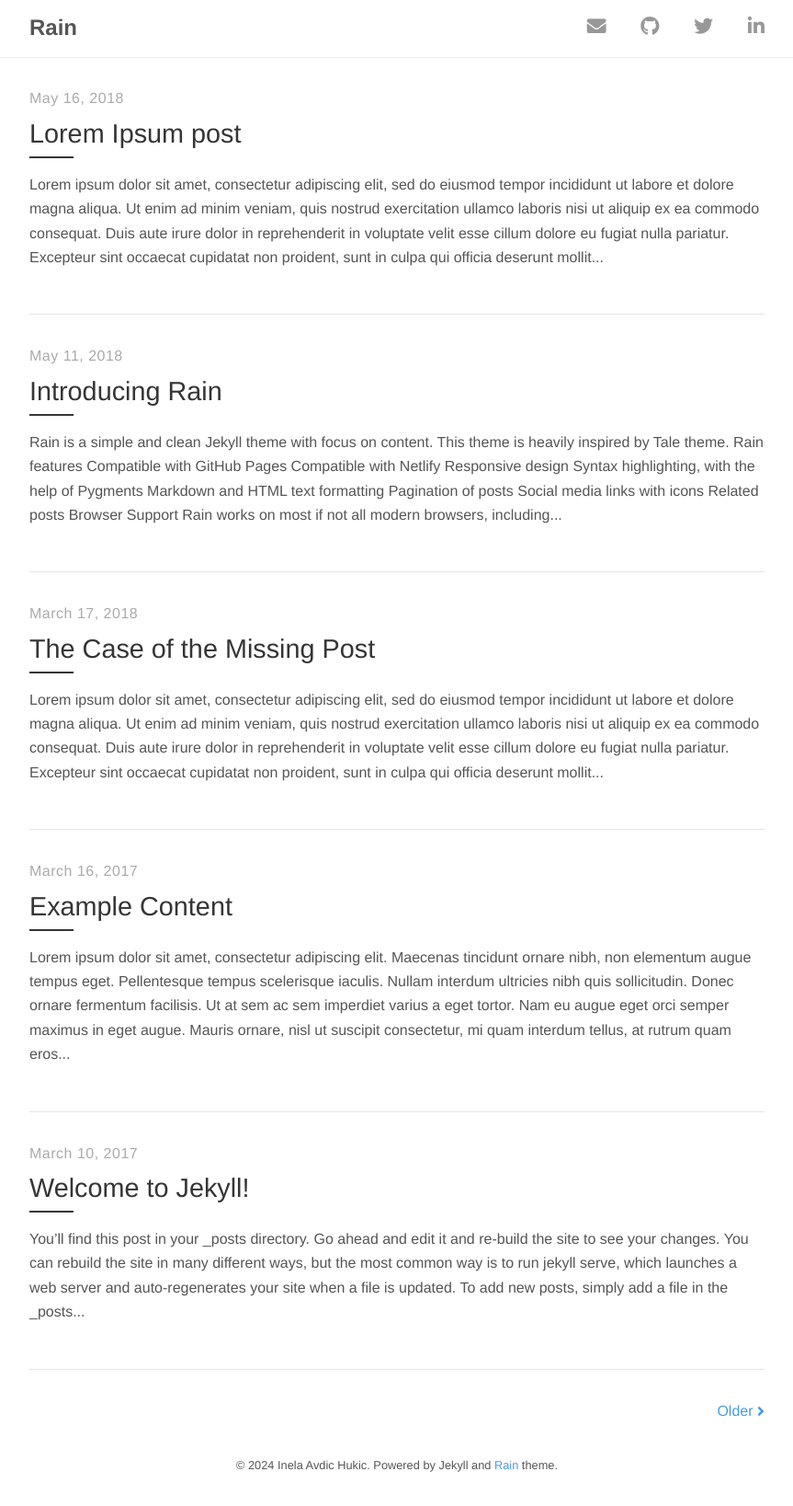
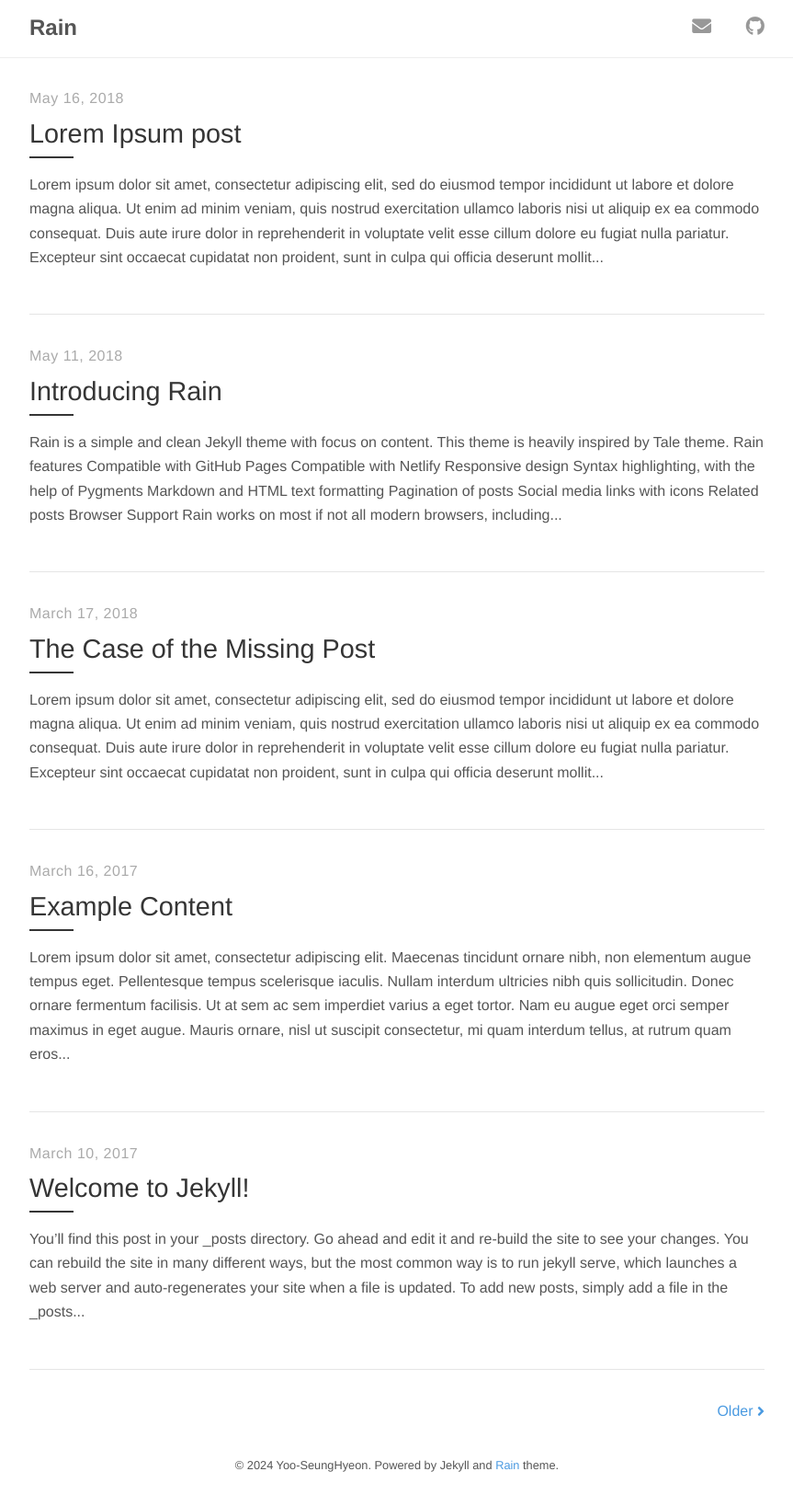
Before and after one commit to Yoo-SeungHyeon/Yoo-SeungHyeon.github.io, a Jekyll site: the page built from index.html, in a window 1280 px wide. Shown: the whole page at 92% size, without its empty margins (208-1071 px from the left). Built offline with Jekyll 4.4.1, drawn with Linux system fonts in a browser that asks for light colours; nearby versions of some CDN libraries; the list of posts is cut into pages by our own code.

Commit message:
change config

```diff
--- a/_config.yml
+++ b/_config.yml
@@ -1,13 +1,13 @@
 # Site settings
 title:          Rain
 description:    "Rain is a simple and clean Jekyll theme with focus on content."
-url:            https://github.com/inelaah/rain
+url:            https://github.com/Yoo-SeungHyeon
 
 # Author
 author:
-  name:         Inela Avdic Hukic
-  email:        inelaah@gmail.com
-  url:          https://inelaah.com
+  name:         Yoo-SeungHyeon
+  email:        effort-result@naver.com
+  url:          https://yooseunghyeon.kr
 
 # Build settings
 markdown:       kramdown
@@ -34,7 +34,7 @@ related_posts_section:
 
 # Links to social media
 social:
-  email: inelaah@gmail.com
-  github: https://github.com/inelaah
-  twitter: https://twitter.com
-  linkedin: https://ba.linkedin.com/in/inela-avdic-hukic-322354131
+  email: effort-result@naver.com
+  github: https://github.com/Yoo-SeungHyeon
+  twitter:
+  linkedin:
--- a/_layouts/default.html
+++ b/_layouts/default.html
@@ -16,12 +16,6 @@
           {% if site.social.github %}
             <li><a target="_blank" href="{{ site.social.github }}"><i class="fab fa-github"></i></a></li>
           {% endif %}
-          {% if site.social.twitter %}
-            <li><a target="_blank" href="{{ site.social.twitter }}"><i class="fab fa-twitter"></i></a></li>
-          {% endif %}
-          {% if site.social.linkedin %}
-            <li><a target="_blank" href="{{ site.social.linkedin }}"><i class="fab fa-linkedin-in"></i></a></li>
-          {% endif %}
         </ul>
       </div>
     </nav>
```
